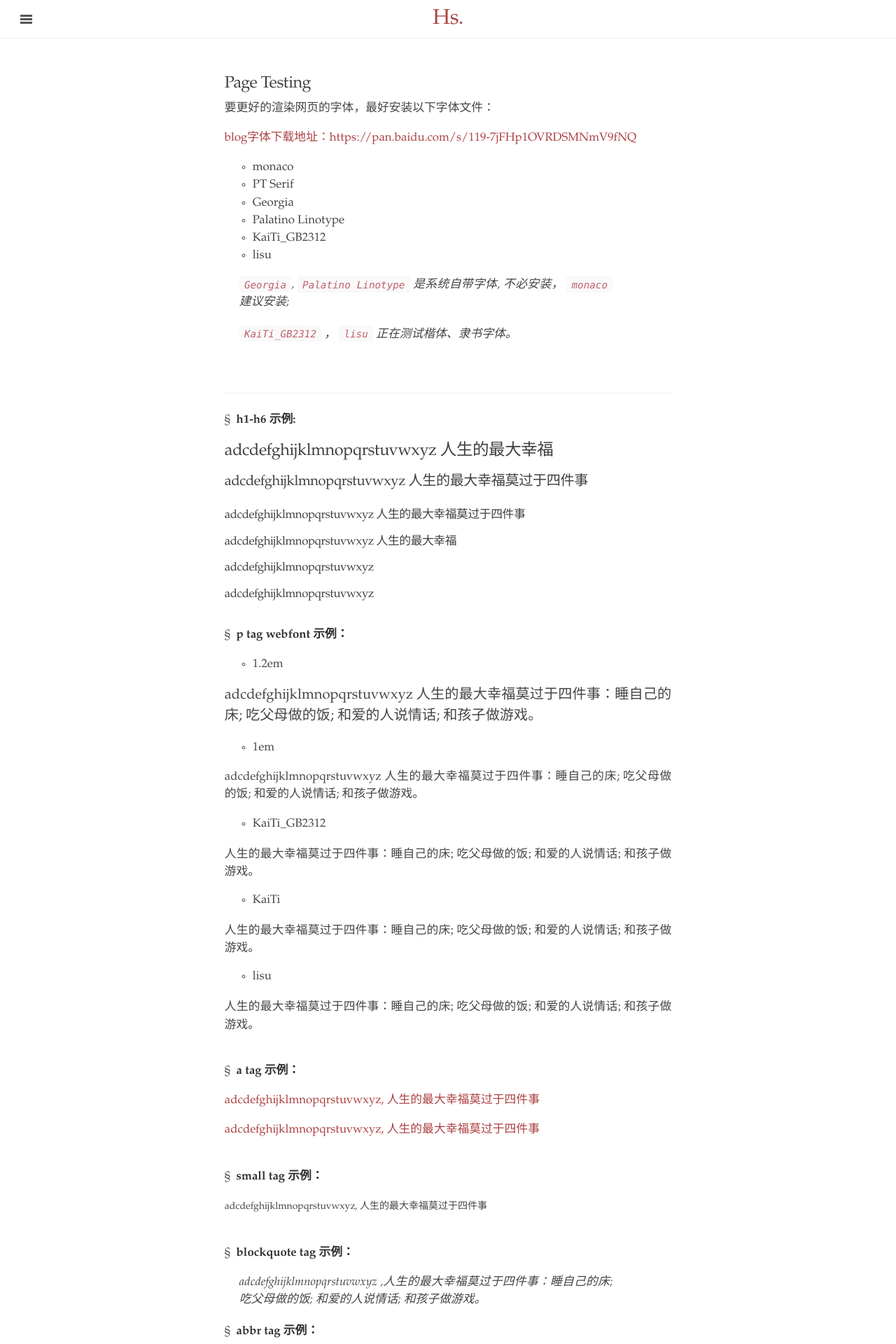
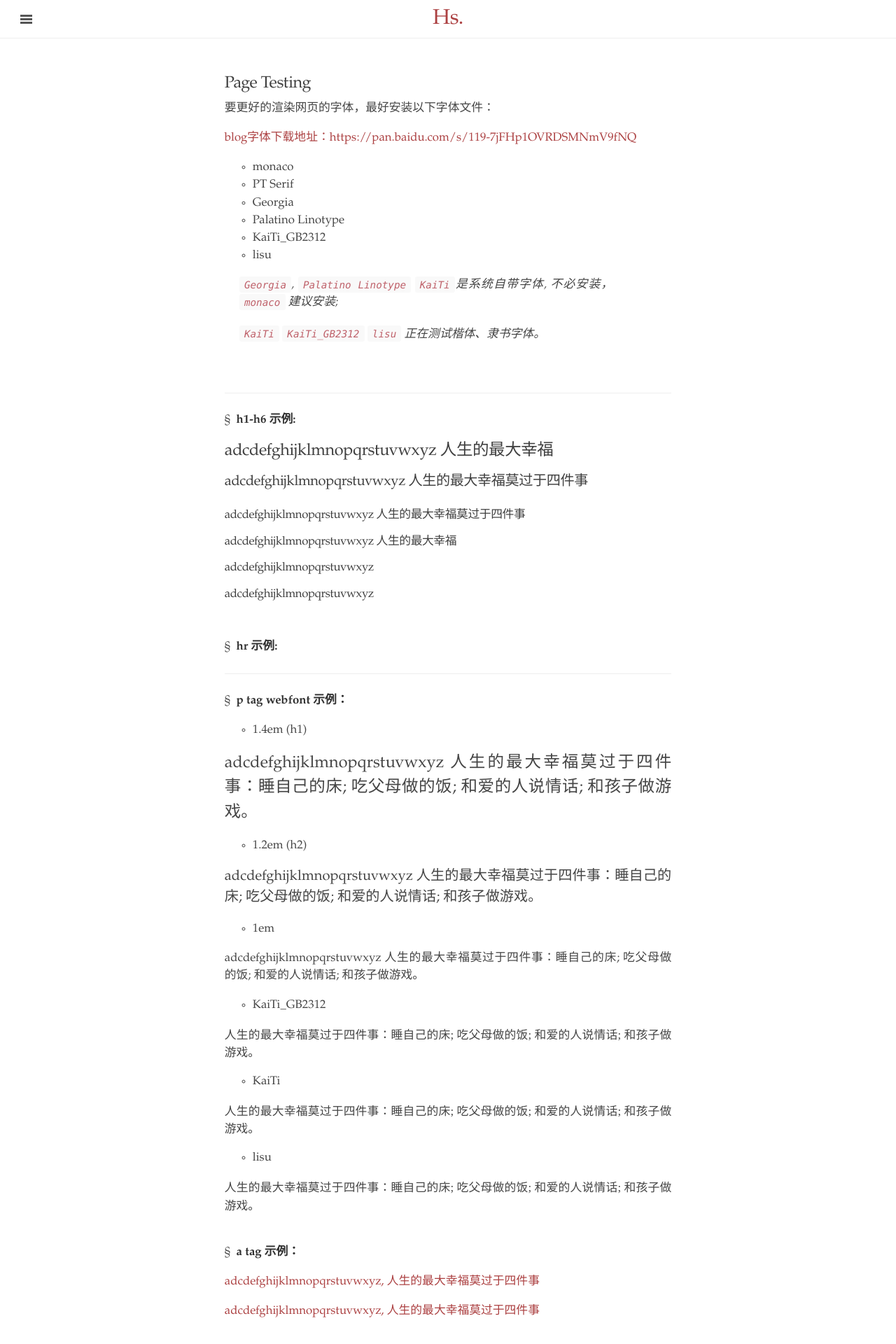
Before and after one commit to symphonyh/blog, a Jekyll site: the page built from testpage.md, in a window 1280 px wide. Shown: the top 1920 px of the page at 70% size. Built offline with Jekyll 4.4.1, drawn with Linux system fonts in a browser that asks for light colours; some of the changed text lies outside the part shown.

Commit message:
2018-8-19:22:18

```diff
--- a/public/css/ed.css
+++ b/public/css/ed.css
@@ -41,7 +41,7 @@
 ul,
 li,
 small {
-    font-family: "Palatino Linotype", Helvetica, Tahoma, Arial, KaiTi, KaiTi_GB2312, "Microsoft YaHei",  sans-serif;
+    font-family: "Palatino Linotype", Helvetica, Tahoma, Arial, KaiTi_GB2312, KaiTi, "Microsoft YaHei",  sans-serif;
 }
 
 /*p {text-indent: 2em;}*/
@@ -147,7 +147,7 @@
 h4,
 h5,
 h6 {
-    font-family: "Palatino Linotype", Helvetica, Tahoma, Arial, KaiTi, KaiTi_GB2312, "Microsoft YaHei", sans-serif;
+    font-family: "Palatino Linotype", Helvetica, Tahoma, Arial, KaiTi_GB2312, KaiTi, "Microsoft YaHei", sans-serif;
     margin-bottom: .5rem;
     font-weight: 400;
     /*font-size: 1.5rem;*/
--- a/testpage.md
+++ b/testpage.md
@@ -14,9 +14,9 @@
 - KaiTi_GB2312
 - lisu
 
-> `Georgia`, `Palatino Linotype` 是系统自带字体, 不必安装， `monaco` 建议安装;
+> `Georgia`, `Palatino Linotype` `KaiTi`是系统自带字体, 不必安装， `monaco` 建议安装;
 
-> `KaiTi_GB2312` ， `lisu` 正在测试楷体、隶书字体。
+> `KaiTi` `KaiTi_GB2312` `lisu` 正在测试楷体、隶书字体。
 
 <br>
 
@@ -36,9 +36,18 @@
 
 <h6> adcdefghijklmnopqrstuvwxyz </h6>
 <br>
+
+&sect;&nbsp; **hr 示例:**
+
+<hr>
+
 &sect;&nbsp; **p tag webfont 示例：**
 
-- 1.2em
+- 1.4em (h1)
+
+<p style="font-size: 1.4em;"> adcdefghijklmnopqrstuvwxyz 人生的最大幸福莫过于四件事：睡自己的床; 吃父母做的饭; 和爱的人说情话; 和孩子做游戏。</p>
+
+- 1.2em (h2)
 
 <p style="font-size: 1.2em;"> adcdefghijklmnopqrstuvwxyz 人生的最大幸福莫过于四件事：睡自己的床; 吃父母做的饭; 和爱的人说情话; 和孩子做游戏。</p>
 
@@ -89,7 +98,7 @@
   <li>For if dreams die</li>
   <li>人生的最大幸福莫过于四件事</li>
   <li>That cannot fly.</li>
-  <li>Hold fast to dreams</li>
+  <li>Hold fast to dreams人生的最大幸福莫过于四件事</li>
   <li>For when dreams go</li>
   <li>Life is a barren field</li>
   <li>睡自己的床; 吃父母做的饭; 和爱的人说情话; 和孩子做游戏。</li>
@@ -158,7 +167,8 @@
 
 &sect;&nbsp; **img tag 示例：**
 
- <img src="/assets/bella.jpg" alt="Het meisje met de parel" style="margin:0">
+size:400x100
+ <img src="/assets/bella.jpg" alt="Het meisje met de parel" width="400px" height="200px" style="margin:0">
 
  &sect;&nbsp; **markdown img**
 
```
